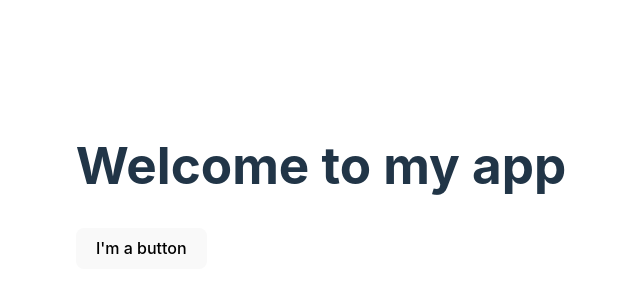
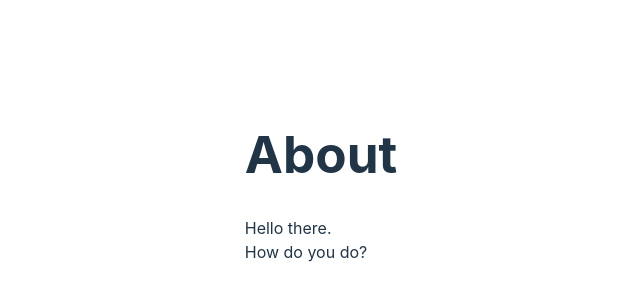
Before and after one commit to oli-oil/appdev1, a React (Vite) app in the folder react-quickstart/: page / in a window 1280 px wide. Shown: the part 214-514 px from the top of the page, without its empty margins (319-959 px from the left). Built offline with nearby package versions, Linux system fonts and the light colour scheme.

Commit message:
I’m done completing the section on writing markup with JSX.

```diff
--- a/react-quickstart/src/App.jsx
+++ b/react-quickstart/src/App.jsx
@@ -1,15 +1,11 @@
 
-function MyButton() {
+function AboutPage() {
   return (
-    <button>I'm a button</button>
+    <>
+      <h1>About</h1>
+      <p>Hello there.<br />How do you do?</p>
+    </>
   );
 }
 
-export default function MyApp () {
-  return (
-    <div>
-      <h1>Welcome to my app</h1>
-      <MyButton />
-    </div>
-  );
-}
+export default AboutPage
```
